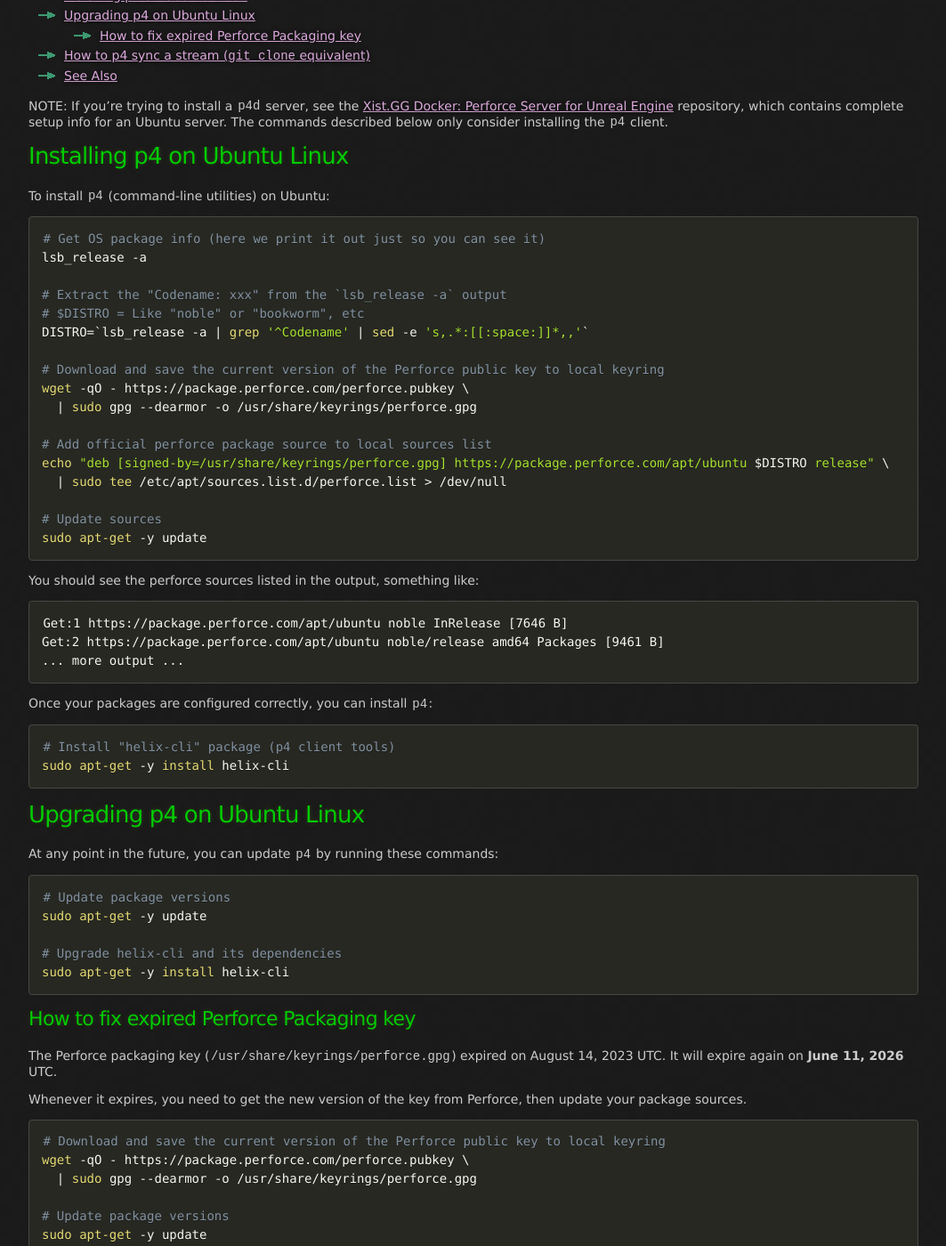
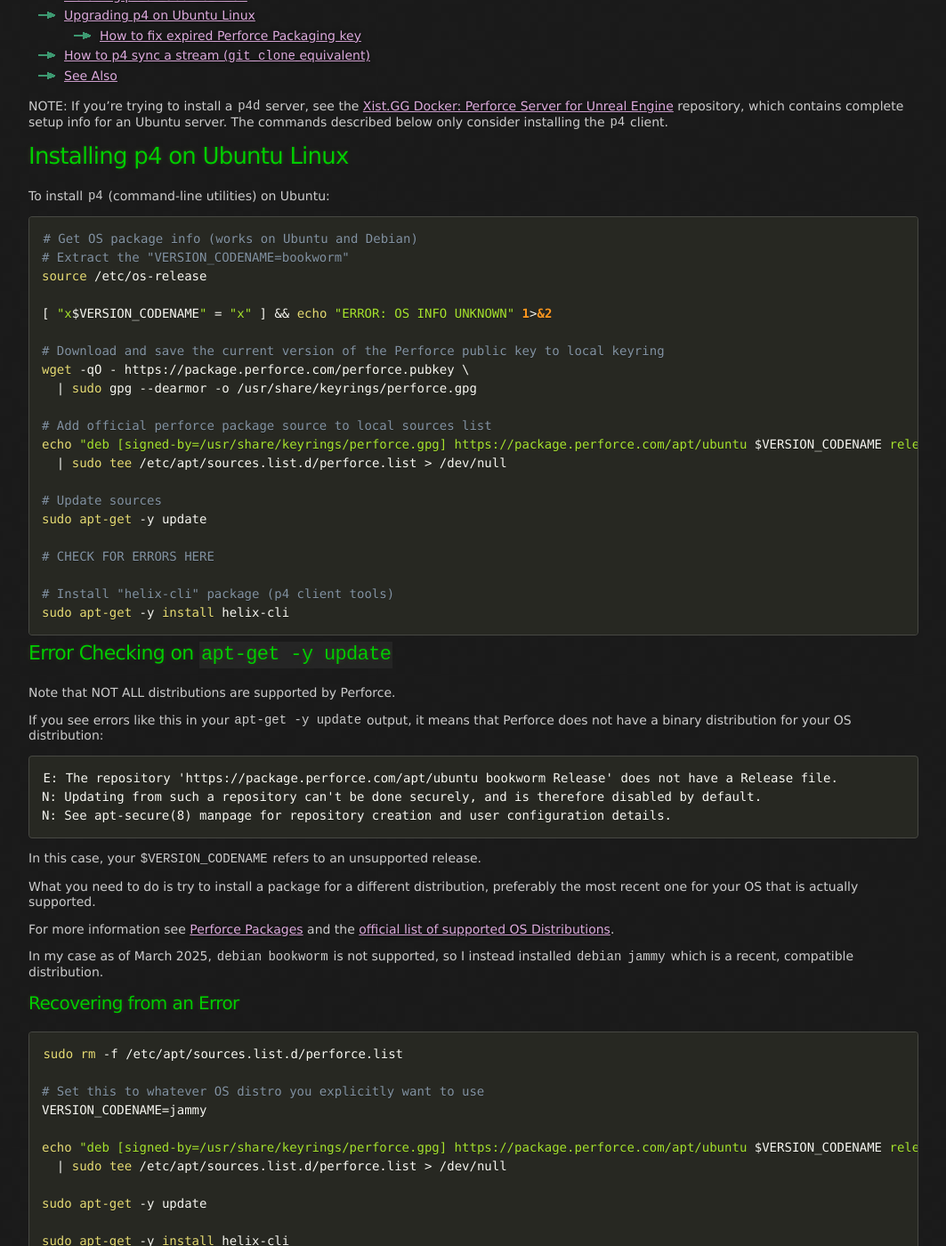
Before and after one commit to x157/x157.github.io, a Jekyll site: the page built from UE5/Linux/p4.md, in a window 1280 px wide and 1400 px high, scrolled down 306 px. Shown: the whole window at 89% size, without its empty margins (108-1171 px from the left). Built offline with Jekyll 4.4.1, drawn with Linux system fonts in a browser that asks for light colours.

Commit message:
Updated p4 install info for `bookworm`
and/or any other OS distro that isn't officially supported by Perforce

````diff
--- a/UE5/Linux/p4.md
+++ b/UE5/Linux/p4.md
@@ -31,37 +31,67 @@
 To install `p4` (command-line utilities) on Ubuntu:
 
 ```bash
-# Get OS package info (here we print it out just so you can see it)
-lsb_release -a
+# Get OS package info (works on Ubuntu and Debian)
+# Extract the "VERSION_CODENAME=bookworm"
+source /etc/os-release
 
-# Extract the "Codename: xxx" from the `lsb_release -a` output
-# $DISTRO = Like "noble" or "bookworm", etc
-DISTRO=`lsb_release -a | grep '^Codename' | sed -e 's,.*:[[:space:]]*,,'`
+[ "x$VERSION_CODENAME" = "x" ] && echo "ERROR: OS INFO UNKNOWN" 1>&2
 
 # Download and save the current version of the Perforce public key to local keyring
 wget -qO - https://package.perforce.com/perforce.pubkey \
   | sudo gpg --dearmor -o /usr/share/keyrings/perforce.gpg
 
 # Add official perforce package source to local sources list
-echo "deb [signed-by=/usr/share/keyrings/perforce.gpg] https://package.perforce.com/apt/ubuntu $DISTRO release" \
+echo "deb [signed-by=/usr/share/keyrings/perforce.gpg] https://package.perforce.com/apt/ubuntu $VERSION_CODENAME release" \
   | sudo tee /etc/apt/sources.list.d/perforce.list > /dev/null
 
 # Update sources
 sudo apt-get -y update
+
+# CHECK FOR ERRORS HERE
+
+# Install "helix-cli" package (p4 client tools)
+sudo apt-get -y install helix-cli
 ```
 
-You should see the perforce sources listed in the output, something like:
+### Error Checking on `apt-get -y update`
+
+Note that NOT ALL distributions are supported by Perforce.
+
+If you see errors like this in your `apt-get -y update` output,
+it means that Perforce does not have a binary distribution for your
+OS distribution:
 
 ```text
-Get:1 https://package.perforce.com/apt/ubuntu noble InRelease [7646 B]
-Get:2 https://package.perforce.com/apt/ubuntu noble/release amd64 Packages [9461 B]
-... more output ...
+E: The repository 'https://package.perforce.com/apt/ubuntu bookworm Release' does not have a Release file.
+N: Updating from such a repository can't be done securely, and is therefore disabled by default.
+N: See apt-secure(8) manpage for repository creation and user configuration details.
 ```
 
-Once your packages are configured correctly, you can install `p4`:
+In this case, your `$VERSION_CODENAME` refers to an unsupported release.
+
+What you need to do is try to install a package for a different distribution,
+preferably the most recent one for your OS that is actually supported.
+
+For more information see [Perforce Packages](https://help.perforce.com/helix-core/extras/packages/perforce-packages.html)
+and the [official list of supported OS Distributions](https://package.perforce.com/apt/ubuntu/dists/).
+
+In my case as of March 2025, `debian` `bookworm` is not supported,
+so I instead installed `debian` `jammy` which is a recent, compatible distribution.
+
+#### Recovering from an Error
 
 ```bash
-# Install "helix-cli" package (p4 client tools)
+sudo rm -f /etc/apt/sources.list.d/perforce.list
+
+# Set this to whatever OS distro you explicitly want to use
+VERSION_CODENAME=jammy
+
+echo "deb [signed-by=/usr/share/keyrings/perforce.gpg] https://package.perforce.com/apt/ubuntu $VERSION_CODENAME release" \
+  | sudo tee /etc/apt/sources.list.d/perforce.list > /dev/null
+
+sudo apt-get -y update
+
 sudo apt-get -y install helix-cli
 ```
 
````
